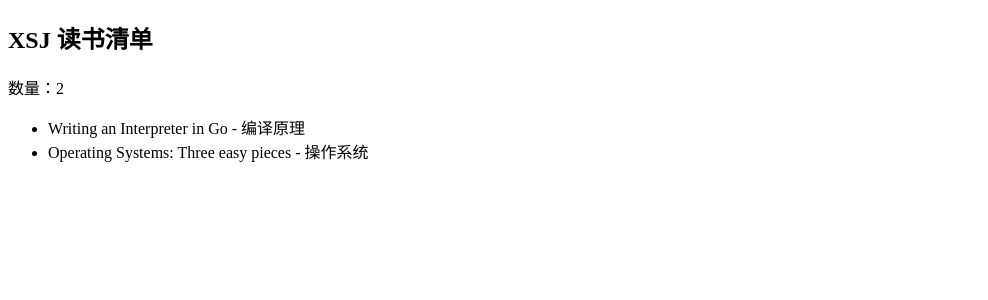
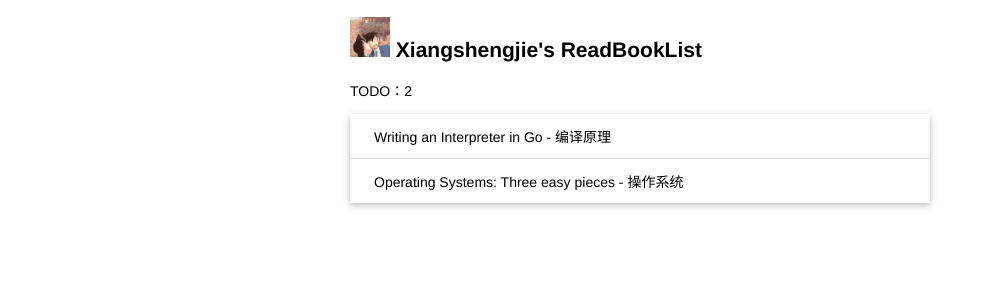
Before and after one commit to sjxiang/ReadBookList, a Flask app: page / in a window 1280 px wide. Shown: the top 300 px of the page, without its empty margins (0-988 px from the left). Run offline with Flask 2, Linux system fonts and the light colour scheme.

Commit message:
添加了 CSS

```diff
--- a/app.py
+++ b/app.py
@@ -3,7 +3,7 @@
 app = Flask(__name__)
 
 
-name = "XSJ"
+name = "Xiangshengjie"
 books = [
     {
         "title": "Writing an Interpreter in Go",
@@ -64,6 +64,16 @@
 模板渲染：
     {{ 变量|过滤器 }}
 
+    render_template()
+
+
+
+静态文件：
+    生成静态文件 url
+    添加 Favicon
+
+
+
 
 
 """
--- /dev/null
+++ b/static/style.css
@@ -0,0 +1,36 @@
+/* 页面整体 */
+body {
+    margin: auto;
+    max-width: 580px;
+    font-size: 14px;
+    font-family: Helvetica, Arial, sans-serif;
+}
+/* 页脚 */
+footer {
+    color: #888;
+    margin-top: 15px;
+    text-align: center;
+    padding: 10px;
+}
+/* 头像 */
+.goo {
+    width: 40px;
+}
+/* 电影列表 */
+.book-list {
+    list-style-type: none;
+    padding: 0;
+    margin-bottom: 10px;
+    box-shadow: 0 2px 5px 0 rgba(0, 0, 0, 0.16), 0 2px 10px 0 rgba(0, 0, 0, 0.12);
+}
+.book-list li {
+    padding: 12px 24px;
+    border-bottom: 1px solid #ddd;
+}
+.book-list li:last-child {
+    border-bottom:none;
+}
+.book-list li:hover {
+    background-color: #f8f9fa;
+}
+/* 秋名山图片 */
--- a/templates/index.html
+++ b/templates/index.html
@@ -3,13 +3,18 @@
 <head>
     <meta charset="UTF-8">
     <title>{{ name }}'s 读书清单</title>
+    <link rel="stylesheet" href="{{ url_for('static', filename='style.css') }}" type="text/css">
+
 </head>
 <body>
-    <h2>{{ name }} 读书清单</h2>
+    <h2>
+        <img alt="goo" class="goo" src="{{ url_for('static', filename='images/goo.jpg')}}">
+        {{ name }}'s ReadBookList
+    </h2>
 
     {# 使用 length 过滤器获取 book 变量的长度 #}
-    <p>数量：{{ books|length }}</p>
-    <ul>
+    <p>TODO：{{ books|length }}</p>
+    <ul class="book-list">
         {% for book in books %} {# 迭代 movies 变量 #}
             <li>{{ book.title }} - {{ book.type }}</li>
         {% endfor %}
```
Also changed, not shown: static/images/goo.jpg (added).
